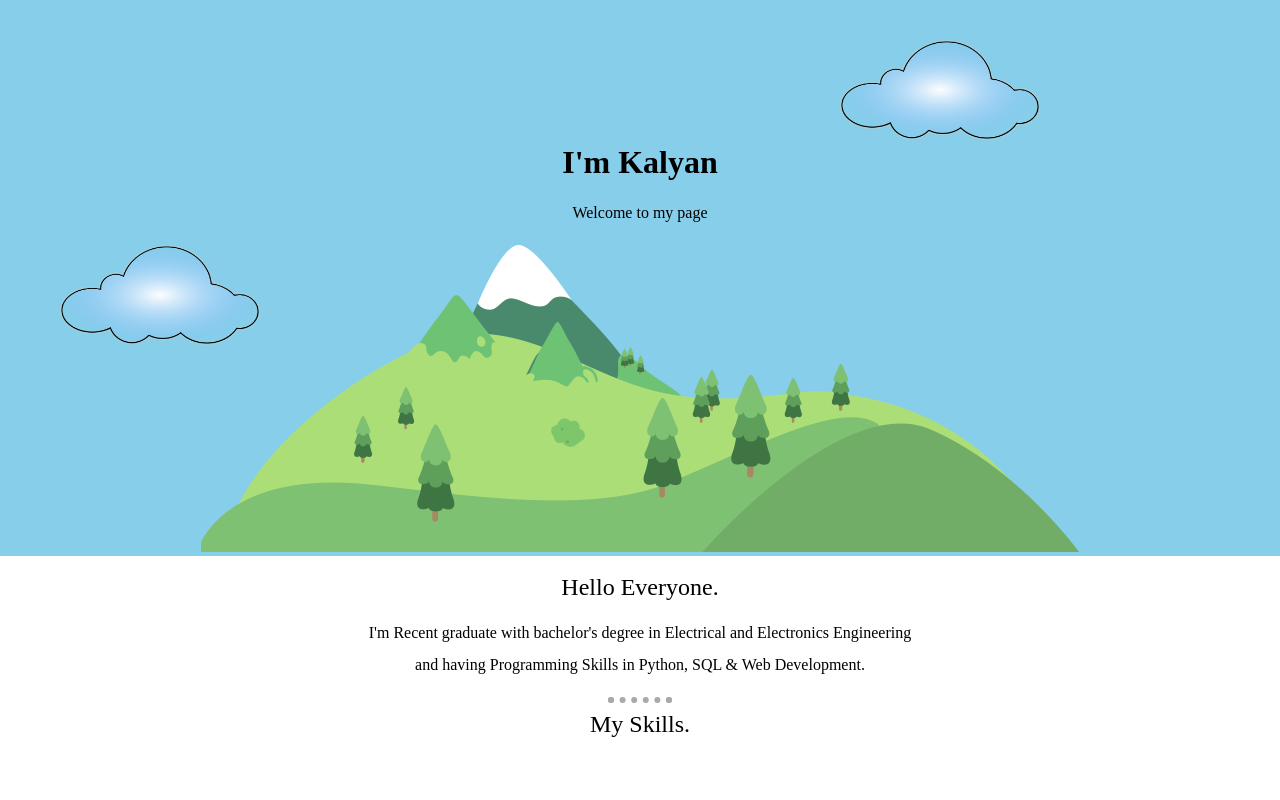
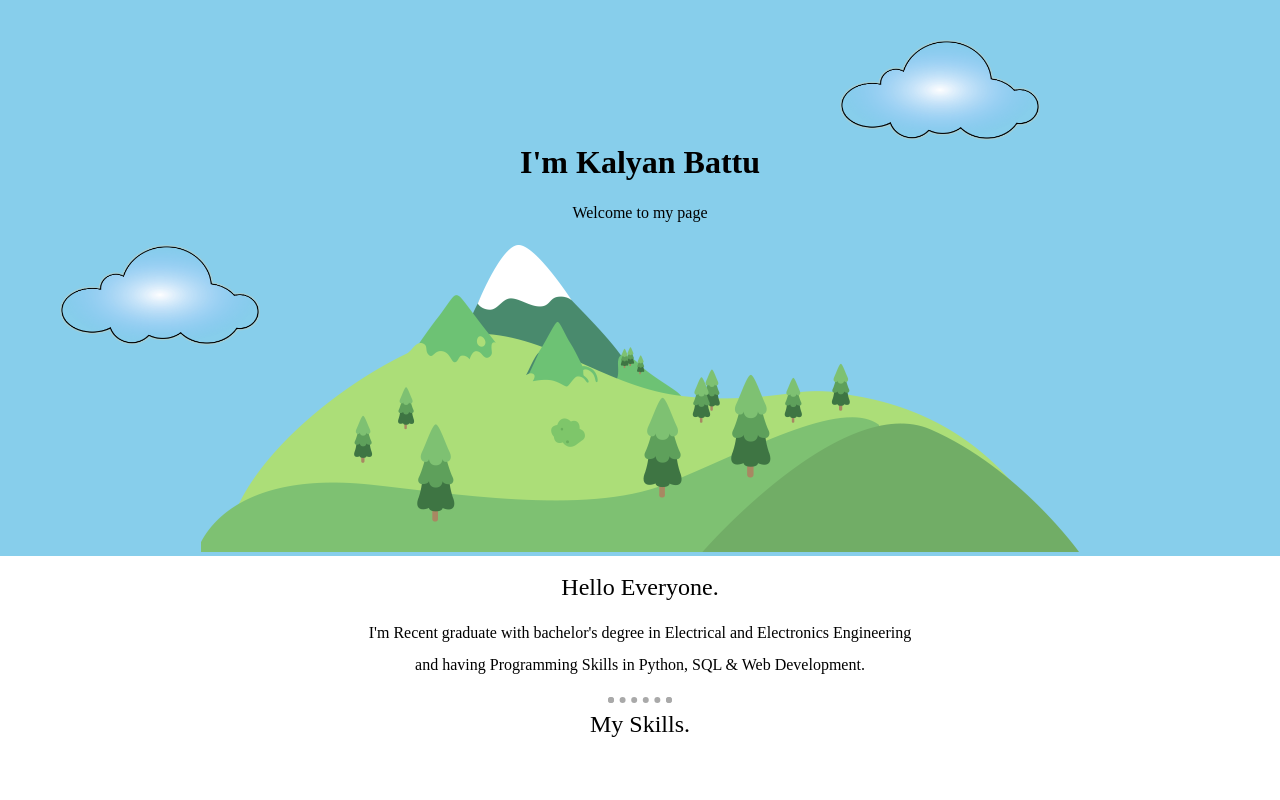
Before and after one commit to Kalyan8121/KalyanInfo, a plain HTML site: page index.html in a window 1280 px wide. Shown: the top 800 px of the page. Drawn offline with Linux system fonts and the light colour scheme.

Commit message:
Update index.html

```diff
--- a/index.html
+++ b/index.html
@@ -10,8 +10,8 @@
     <div class="container">
     <div class="top">
      <img class="cloud1" src="images/cloudclipart.png" alt="clouds-img">
-      <h1>I'm Kalyan</h1>
-      <p>Welcome to my page</p>
+      <h1>I'm Kalyan Battu </h1>
+      <p>Welcome to  my page</p>
       <img class="cloud2" src="images/cloudclipart.png" alt="clouds-img">
       <img class="mountain8" src="images/mountain8.png" alt="mountains-img">
     </div>
```
